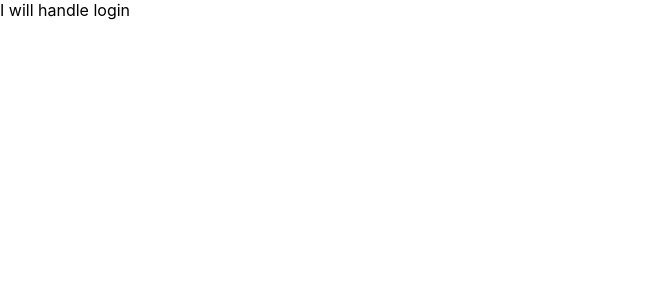
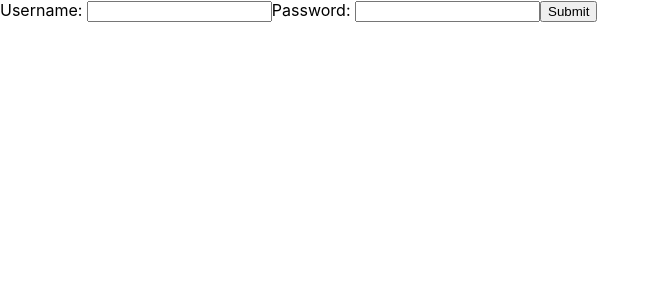
Before and after one commit to kmarks2013/auth-blog-frontend-client, a React (Create React App) app: page / in a window 1280 px wide. Shown: the top 300 px of the page, without its empty margins (0-659 px from the left). Built offline with nearby package versions, Linux system fonts and the light colour scheme.

Commit message:
renders lgoin page in main container

```diff
--- a/src/containers/MainContainer.js
+++ b/src/containers/MainContainer.js
@@ -1,10 +1,11 @@
 import React, { Component } from 'react'
+import LoginPage from '../components/LoginPage'
 
 class MainContainer extends Component {
     render() {
         return (
             <div>
-                I will handle login
+                <LoginPage />
             </div>
         )
     }
```
